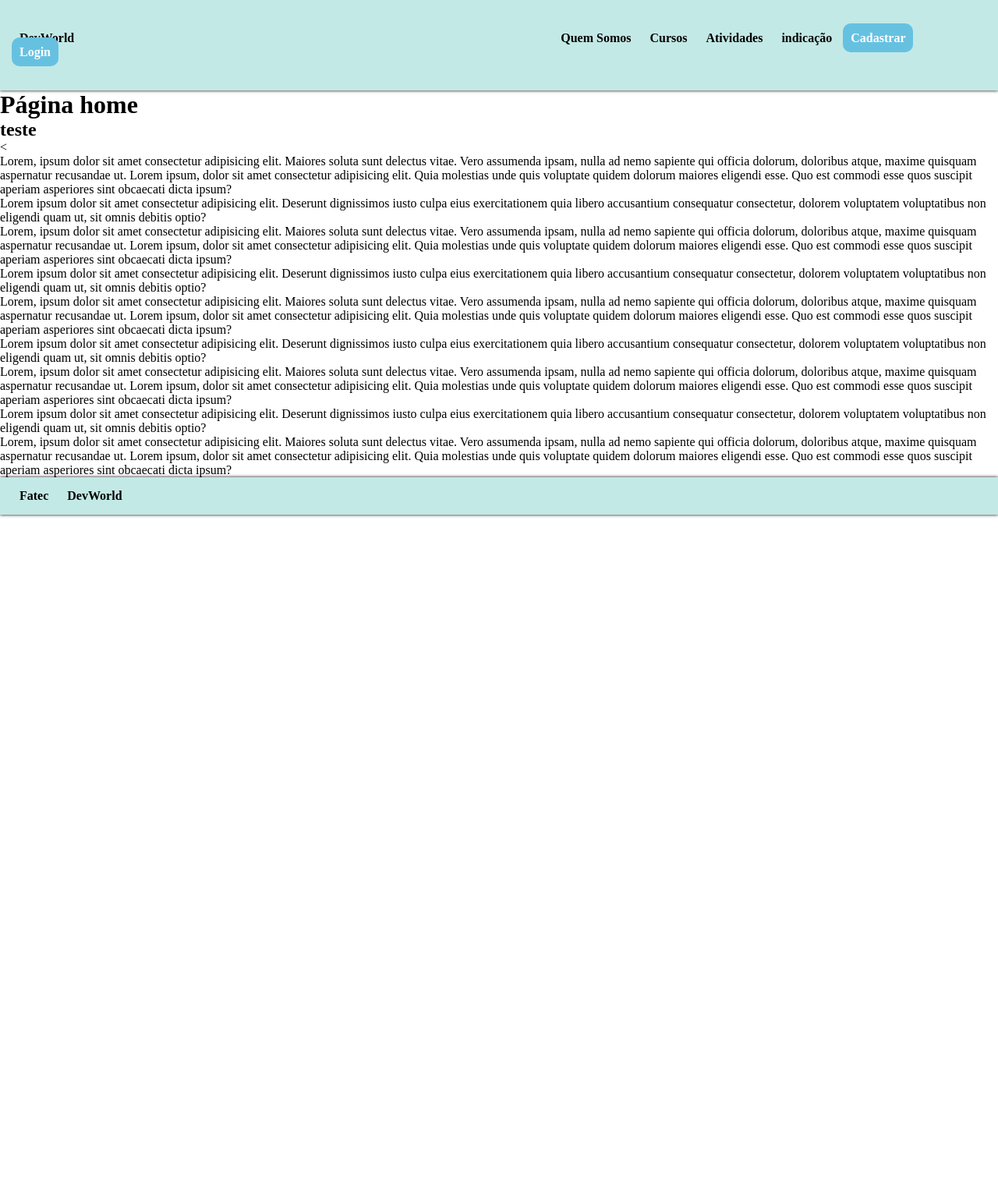
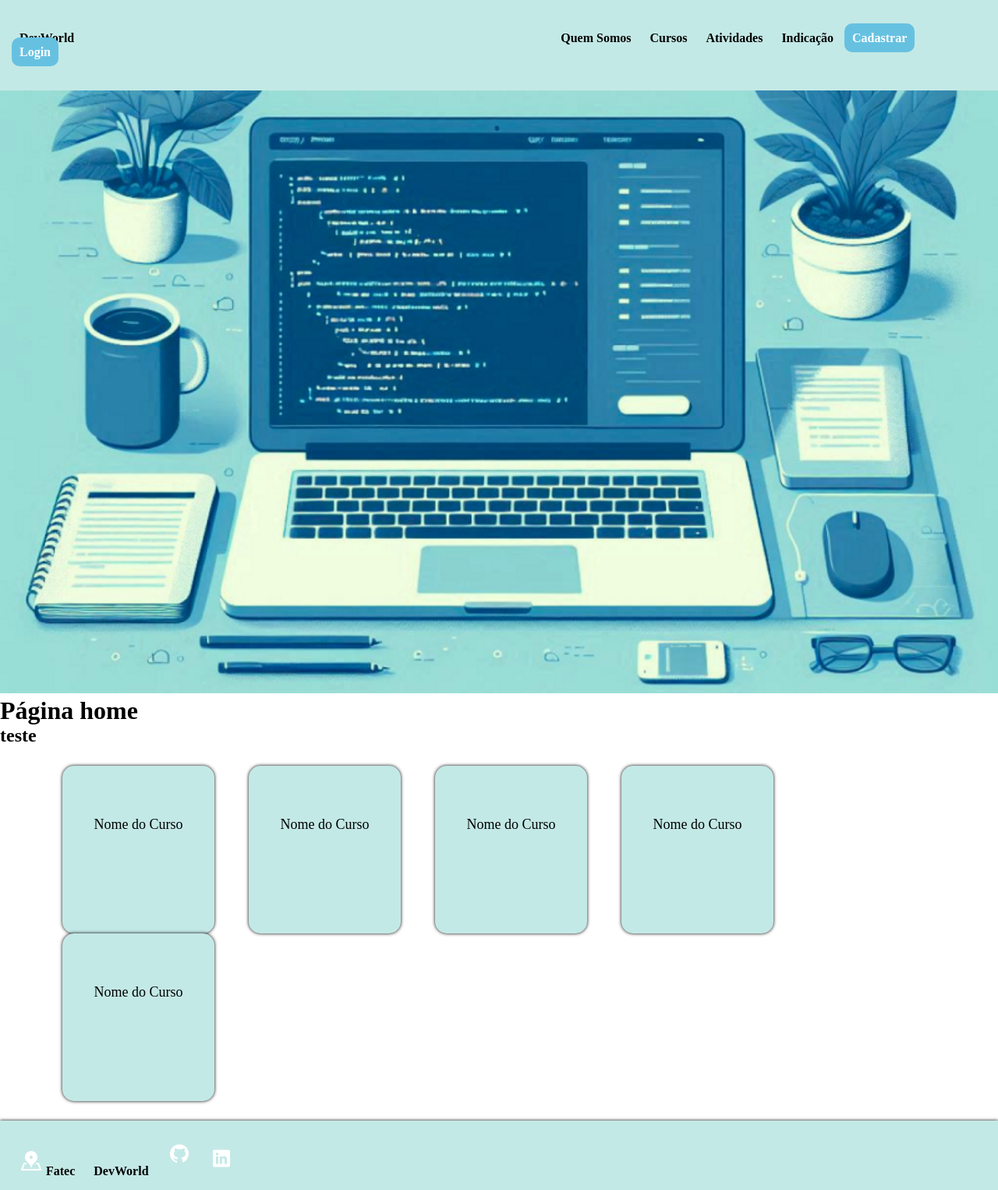
Before and after one commit to Marlon009/devWorld, a Django app: page / in a window 1280 px wide. Shown: the whole page at 78% size. Before the commit the page ends 663 px from the top, so only its background shows below. Run offline with Django 5.2, Linux system fonts and the light colour scheme.

Commit message:
home-part01

```diff
--- a/app/Templates/base.html
+++ b/app/Templates/base.html
@@ -1,34 +1,34 @@
- {% load static %}
+{% load static %}
 <!DOCTYPE html>
-<html lang="en">
+<html lang="pt-br">
 <head>
     <meta charset="UTF-8">
     <meta name="viewport" content="width=device-width, initial-scale=1.0">
     <title>Document</title>
-    <link rel="stylesheet" href="{% static 'estilo_base.css'%}">
-    <link rel="shortcut icon" href="favicon.ico" type="image/x-icon">
+    <link rel="stylesheet" href="{% static 'estilo_base.css' %}">
+    {% block estilos_adicionais %}{% endblock %}
+
 </head>
 <body>
     <nav>
         <a href="#" id="log">DevWorld</a>
-        <a href="#">Quem  Somos</a>
+        <a href="#">Quem Somos</a>
         <a href="#">Cursos</a>
         <a href="#">Atividades</a>
-        <a href="#">indicação</a>
-        <a href="#" class=" butao">Cadastrar</a>
-        <a href="#" class="butao">  Login  </a>
+        <a href="#">Indicação</a>
+        <a href="#" class="butao">Cadastrar</a>
+        <a href="#" class="butao">Login</a>
     </nav>
 
     {% block conteudo %}
-
-
     {% endblock conteudo %}
 
     <footer>
-
-        <a href="#">Fatec</a>
+        <a href="#"><img src="{% static 'imagens/Address (1).png' %}" alt="Fatec Logo"> Fatec</a>
         <a href="#">DevWorld</a>
 
+        <a href="#"><img src="{% static 'imagens/GitHub (1).png' %}" alt=""></a>
+        <a href="#"> <img src="{% static 'imagens/LinkedIn (1).png' %}" alt=""></a>
     </footer>
 
 </body>
--- a/app/Templates/home.html
+++ b/app/Templates/home.html
@@ -1,67 +1,24 @@
 {% extends "base.html" %}
+{% load static %}
+
+{% block estilos_adicionais %}
+<link rel="stylesheet" href="{% static 'estilo_home.css' %}">
+{% endblock estilos_adicionais %}
 
 {% block conteudo %}
- <h1>Página home</h1>
- <h2>teste</h2>
 
- <section>
+<div id="img"><img src="{% static 'imagens/imagem_fundo(2).png' %}" alt="" width="100%"></div>
+<h1>Página home</h1>
 
+<h2>teste</h2>
+<div id="carrossel">
 
+<div class="cursos">    Nome do Curso </div>
+<div class="cursos">    Nome do Curso </div>
+<div class="cursos">    Nome do Curso </div>
+<div class="cursos">    Nome do Curso </div>
+<div class="cursos">    Nome do Curso </div>
 
+</div>
 
-    <
-
-           <article>
-         Lorem, ipsum dolor sit amet consectetur adipisicing elit. Maiores soluta sunt delectus vitae. Vero assumenda ipsam, nulla ad nemo sapiente qui officia dolorum, doloribus atque, maxime quisquam aspernatur recusandae ut.
-
-         Lorem ipsum, dolor sit amet consectetur adipisicing elit. Quia molestias unde quis voluptate quidem dolorum maiores eligendi esse. Quo est commodi esse quos suscipit aperiam asperiores sint obcaecati dicta ipsum?
-           </article>
-           <article>
-            Lorem ipsum dolor sit amet consectetur adipisicing elit. Deserunt dignissimos iusto culpa eius exercitationem quia libero accusantium consequatur consectetur, dolorem voluptatem voluptatibus non eligendi quam ut, sit omnis debitis optio?
-
-               </article>
-
-               <article>
-             Lorem, ipsum dolor sit amet consectetur adipisicing elit. Maiores soluta sunt delectus vitae. Vero assumenda ipsam, nulla ad nemo sapiente qui officia dolorum, doloribus atque, maxime quisquam aspernatur recusandae ut.
-
-             Lorem ipsum, dolor sit amet consectetur adipisicing elit. Quia molestias unde quis voluptate quidem dolorum maiores eligendi esse. Quo est commodi esse quos suscipit aperiam asperiores sint obcaecati dicta ipsum?
-               </article>
-
-
- </section>
- <section>
-    <article>
- Lorem ipsum dolor sit amet consectetur adipisicing elit. Deserunt dignissimos iusto culpa eius exercitationem quia libero accusantium consequatur consectetur, dolorem voluptatem voluptatibus non eligendi quam ut, sit omnis debitis optio?
-
-    </article>
-
-    <article>
-  Lorem, ipsum dolor sit amet consectetur adipisicing elit. Maiores soluta sunt delectus vitae. Vero assumenda ipsam, nulla ad nemo sapiente qui officia dolorum, doloribus atque, maxime quisquam aspernatur recusandae ut.
-
-  Lorem ipsum, dolor sit amet consectetur adipisicing elit. Quia molestias unde quis voluptate quidem dolorum maiores eligendi esse. Quo est commodi esse quos suscipit aperiam asperiores sint obcaecati dicta ipsum?
-    </article>
-
-    <article>
-        Lorem ipsum dolor sit amet consectetur adipisicing elit. Deserunt dignissimos iusto culpa eius exercitationem quia libero accusantium consequatur consectetur, dolorem voluptatem voluptatibus non eligendi quam ut, sit omnis debitis optio?
-
-           </article>
-
-           <article>
-         Lorem, ipsum dolor sit amet consectetur adipisicing elit. Maiores soluta sunt delectus vitae. Vero assumenda ipsam, nulla ad nemo sapiente qui officia dolorum, doloribus atque, maxime quisquam aspernatur recusandae ut.
-
-         Lorem ipsum, dolor sit amet consectetur adipisicing elit. Quia molestias unde quis voluptate quidem dolorum maiores eligendi esse. Quo est commodi esse quos suscipit aperiam asperiores sint obcaecati dicta ipsum?
-           </article>
-           <article>
-            Lorem ipsum dolor sit amet consectetur adipisicing elit. Deserunt dignissimos iusto culpa eius exercitationem quia libero accusantium consequatur consectetur, dolorem voluptatem voluptatibus non eligendi quam ut, sit omnis debitis optio?
-
-               </article>
-
-               <article>
-             Lorem, ipsum dolor sit amet consectetur adipisicing elit. Maiores soluta sunt delectus vitae. Vero assumenda ipsam, nulla ad nemo sapiente qui officia dolorum, doloribus atque, maxime quisquam aspernatur recusandae ut.
-
-             Lorem ipsum, dolor sit amet consectetur adipisicing elit. Quia molestias unde quis voluptate quidem dolorum maiores eligendi esse. Quo est commodi esse quos suscipit aperiam asperiores sint obcaecati dicta ipsum?
-               </article>
-
-
- </section>
 {% endblock conteudo %}
--- /dev/null
+++ b/app/static/estilo_home.css
@@ -0,0 +1,19 @@
+.cursos {
+    background-color: #C3E9E6;
+    display: inline-block;
+    width: 195px;
+    height: 215px;
+    margin: 0px 20px 0px 20px ;
+    text-align: center; /* Centraliza o texto horizontalmente */
+    line-height: 150px; /* Centraliza o texto verticalmente */
+    color: black; /* Cor do texto */
+    font-size: 18px; /* Tamanho da fonte */
+    border-radius: 15px;
+    box-shadow: 0px 0px 4px rgb(0, 0, 0.192);
+
+}
+
+#carrossel{
+    padding: 15px;
+    margin: 10px 45px 10px 45px ;
+}
--- a/app/urls.py
+++ b/app/urls.py
@@ -1,7 +1,9 @@
 from django.urls import path
+from django.conf import settings
+from django.conf.urls.static import static
 
 from . import views
 
 urlpatterns = [
     path('',views.appHome, name="appHome"),
-]
+]+ static(settings.MEDIA_URL, document_root=settings.MEDIA_ROOT)
```
Also changed, not shown: Projeto/settings.py (+8 -0 lines), app/static/estilo_base.css (line endings or trailing spaces), app/static/imagens/Address (1).png (added), app/static/imagens/Address.png (renamed from app/Templates/icons/Address.png), app/static/imagens/GitHub (1).png (added), app/static/imagens/GitHub.png (renamed from app/Templates/icons/GitHub.png), app/static/imagens/LinkedIn (1).png (added), app/static/imagens/LinkedIn.png (renamed from app/Templates/icons/LinkedIn.png), app/static/imagens/imagem_fundo(1).png (added), app/static/imagens/imagem_fundo(2).png (added), app/static/imagens/imagem_fundo.png (added).
